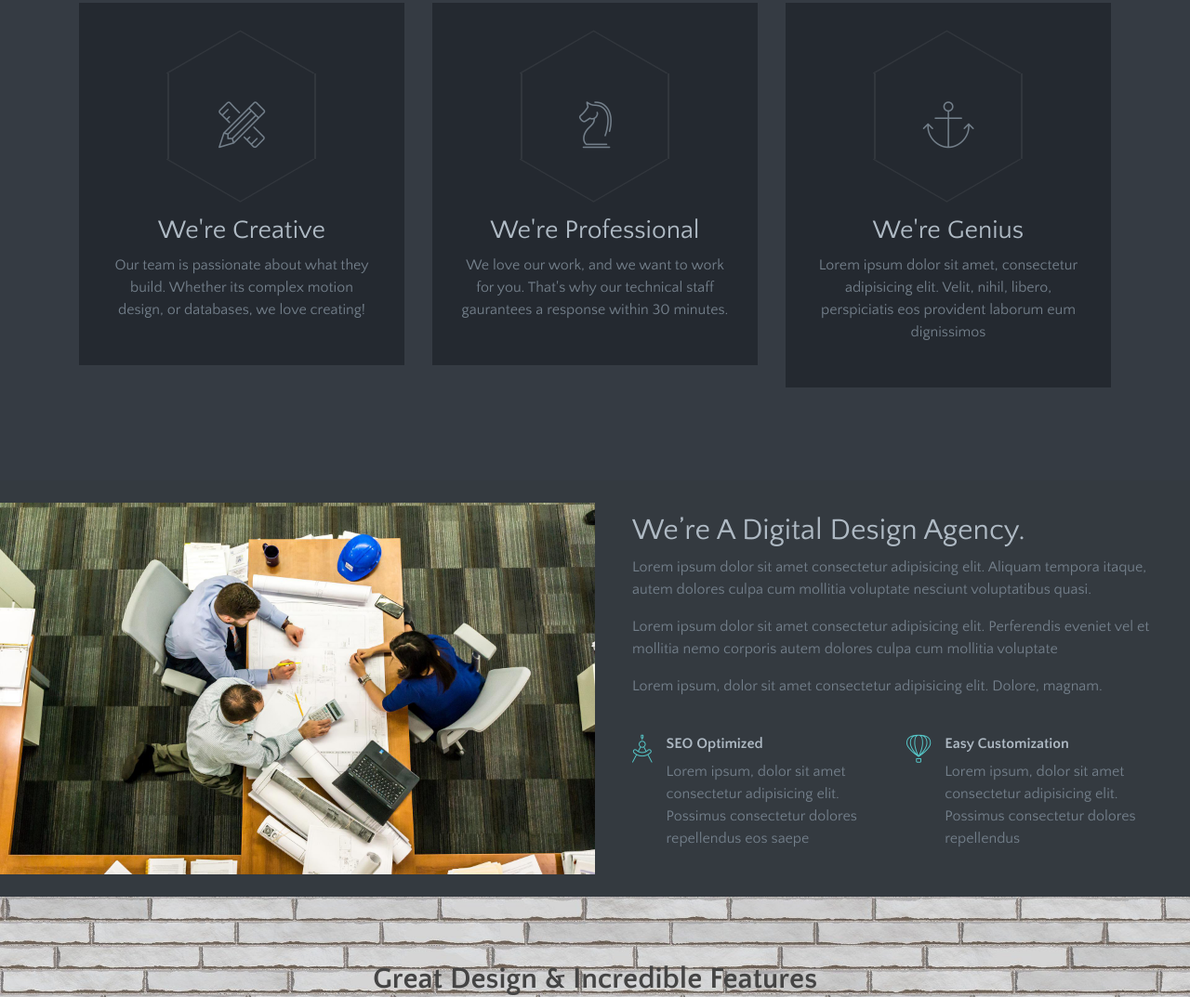
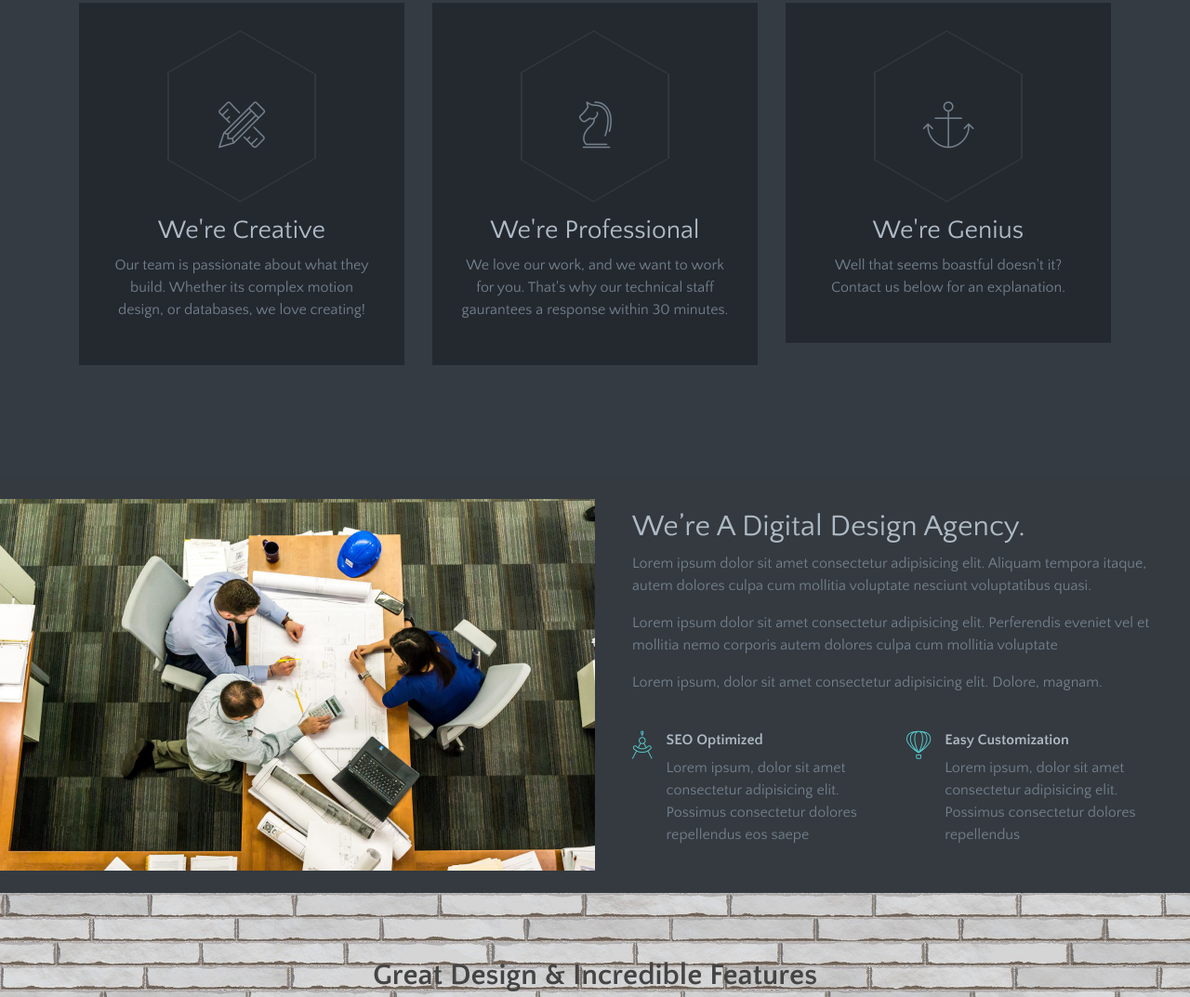
Before and after one commit to MattGDwyer/Meghna-bootstrap, a website: page theme/index.html in a window 1280 px wide. Shown: the part 1096-2169 px from the top of the page at 93% size. Drawn offline with nearby package versions, Linux system fonts and the light colour scheme; some packages are replaced by stand-ins of ours; files whose address does not match are found by name; a web font is replaced by a local one.

Commit message:
changed about us text

```diff
--- a/theme/index.html
+++ b/theme/index.html
@@ -189,8 +189,7 @@ End Sticky Navigation
 					<!-- Express About Yourself -->
 					<div class="content text-center">
 						<h3>We're Genius</h3>
-						<p>Lorem ipsum dolor sit amet, consectetur adipisicing elit. Velit, nihil, libero, perspiciatis eos
-							provident laborum eum dignissimos</p>
+						<p>Well that seems boastful doesn't it? Contact us below for an explanation.</p>
 					</div>
 				</div>
 			</div>
```
Also changed, not shown: source/partials/blocks/about.htm (+3 -4 lines).
